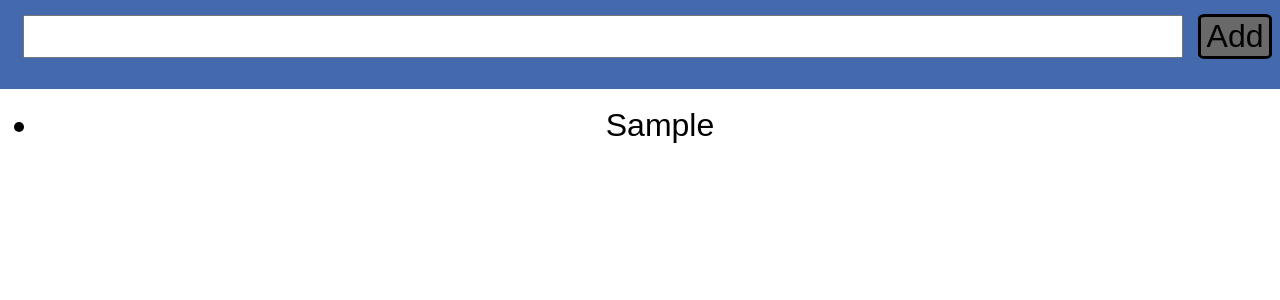
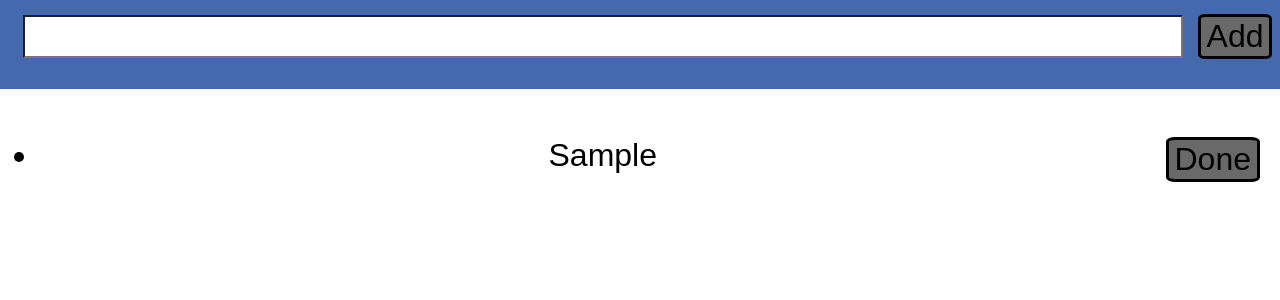
Before and after one commit to Veluga/React-ToDo-App, a React (Create React App) app: page / in a window 1280 px wide. Both pictures are taken after typing "Sample" into the empty fields and a click on the button "Add". Shown: the top 300 px of the page. Built offline with nearby package versions, Linux system fonts and the light colour scheme.

Commit message:
Added done button to individual items.

```diff
--- a/src/components/TodoList.js
+++ b/src/components/TodoList.js
@@ -35,6 +35,7 @@ class TodoList extends Component {
         <br />
         {() => {
           if (this.state.items.length > 0) {
+            console.log("yes");
             return <button onClick={this.handleSubmit}>Reset list</button>;
           }
         }}
--- a/src/components/TodoListItem.js
+++ b/src/components/TodoListItem.js
@@ -1,7 +1,12 @@
 import React from "react";
 
 function TodoListItem(props) {
-  return <li>{props.description}</li>;
+  return (
+    <li>
+      {props.description}
+      <button class="done_button">Done</button>
+    </li>
+  );
 }
 
 export default TodoListItem;
--- a/src/style/style.css
+++ b/src/style/style.css
@@ -5,6 +5,7 @@ body {
 }
 
 #description {
+  border-radius: 0%;
   margin: 15px 15px 15px 15px;
   width: 90%;
   font-size: 2em;
@@ -30,3 +31,13 @@ button {
   margin: auto;
   font-size: 2em;
 }
+
+li {
+  margin-top: 30px;
+}
+
+.done_button {
+  margin: 0px 20px 0px 0px;
+  font-size: 1em;
+  float: right;
+}
```
